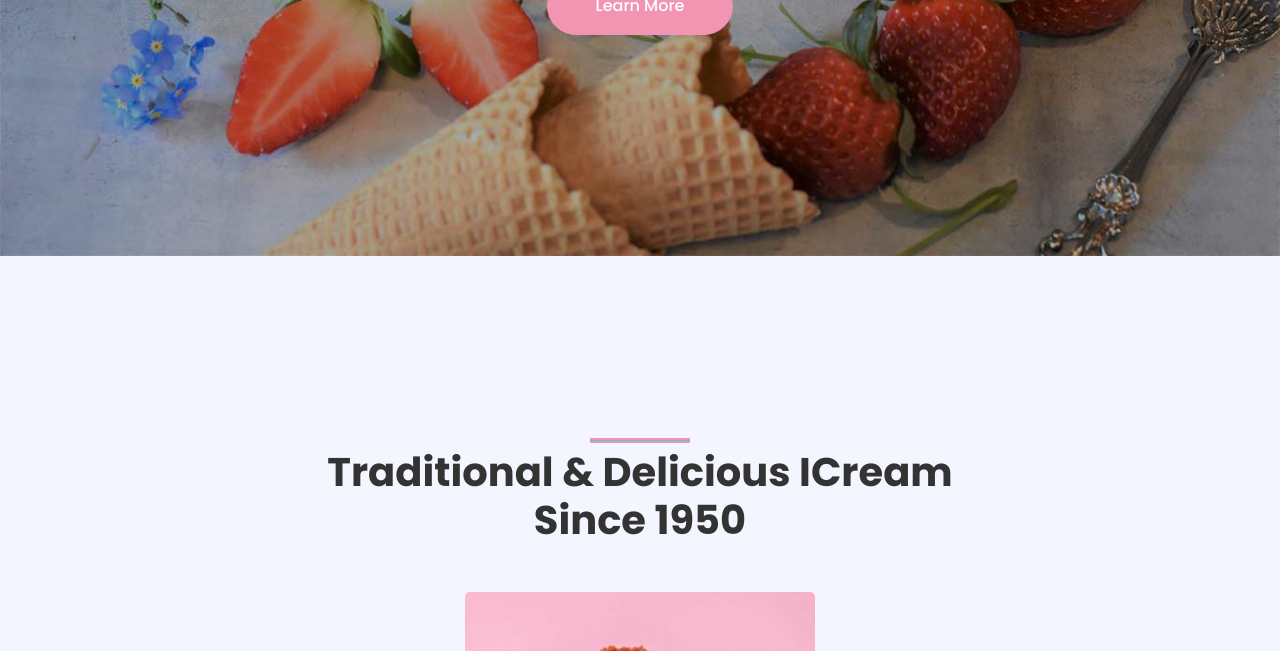
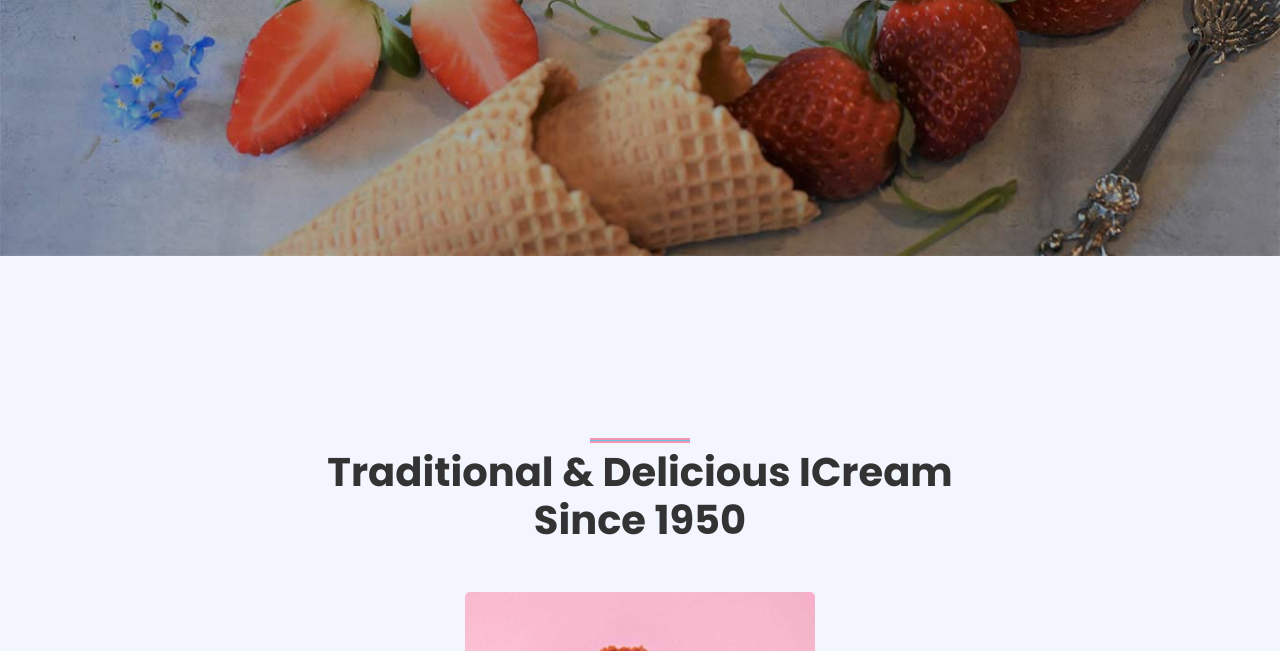
Before and after one commit to Monbuticloud/icecream, a plain HTML site: page index.html in a window 1280 px wide. Shown: the part 449-1100 px from the top of the page. Drawn offline with nearby package versions, Linux system fonts and the light colour scheme.

Commit message:
Update index.html

```diff
--- a/index.html
+++ b/index.html
@@ -106,7 +106,7 @@
                         <div class="p-3" style="max-width: 900px;">
                             <h4 class="text-white text-uppercase mb-md-3">MM ICREAM So good</h4>
                             <h1 class="display-3 text-white mb-md-4">Traditional ICream Since 1950</h1>
-                            <a href="" class="btn btn-primary py-md-3 px-md-5 mt-2">Learn More</a>
+<!--                             <a href="" class="btn btn-primary py-md-3 px-md-5 mt-2">Learn More</a> -->
                         </div>
                     </div>
                 </div>
```
